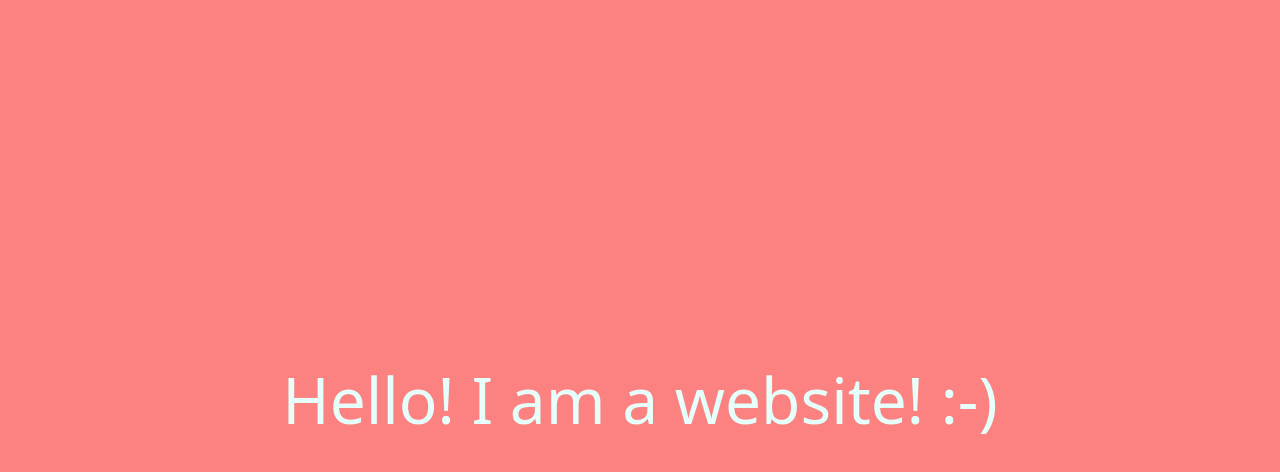
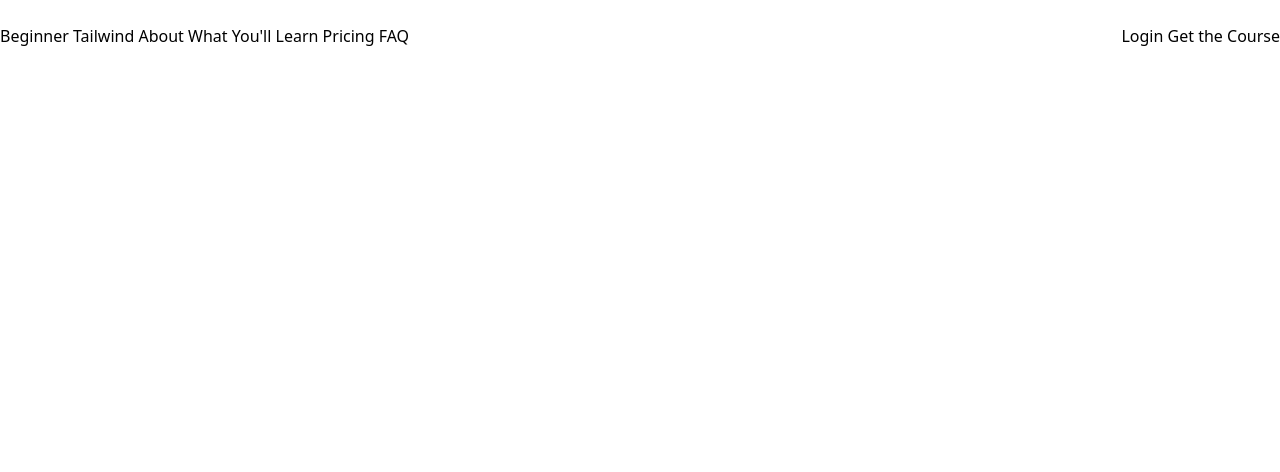
Before and after one commit to christophkorb/beginner-tailwind-site, a website built with Parcel: page src/index.html in a window 1280 px wide. Built offline with nearby package versions, Linux system fonts and the light colour scheme.

Commit message:
Header Layout

```diff
--- a/src/index.html
+++ b/src/index.html
@@ -7,9 +7,34 @@
         <title>Beginner Tailwind</title>
     </head>
 
-    <body class="min-h-screen flex items-center justify-center text-6xl bg-red-400 text-teal-100">
-        Hello! I am a website! :-)
+    <body>
+        <!-- header/navigation ========================================================-->
+        <div class="">
+            <div class="container flex justify-between px-6 py-6 mx-auto lg:px-0">
+                <!-- left header section -->
+                <div>
+                    <a href="#">Beginner Tailwind</a>
+                    <a href="#">About</a>
+                    <a href="#">What You'll Learn</a>
+                    <a href="#">Pricing</a>
+                    <a href="#">FAQ</a>
+                </div>
 
+                <!-- right header section-->
+                <div>
+                    <a href="#">Login</a>
+                    <a href="#">Get the Course</a>
+                </div>
+            </div>
+        </div>
+        <!-- hero ========================================================-->
+        <!-- overiew ========================================================-->
+        <!-- about me ========================================================-->
+        <!-- what you'll learn ========================================================-->
+        <!-- what we will build ========================================================-->
+        <!-- princing ========================================================-->
+        <!-- faq ========================================================-->
+        <!-- footer/newsletter ========================================================-->
         <script src="index.js"></script>
     </body>
 
```
